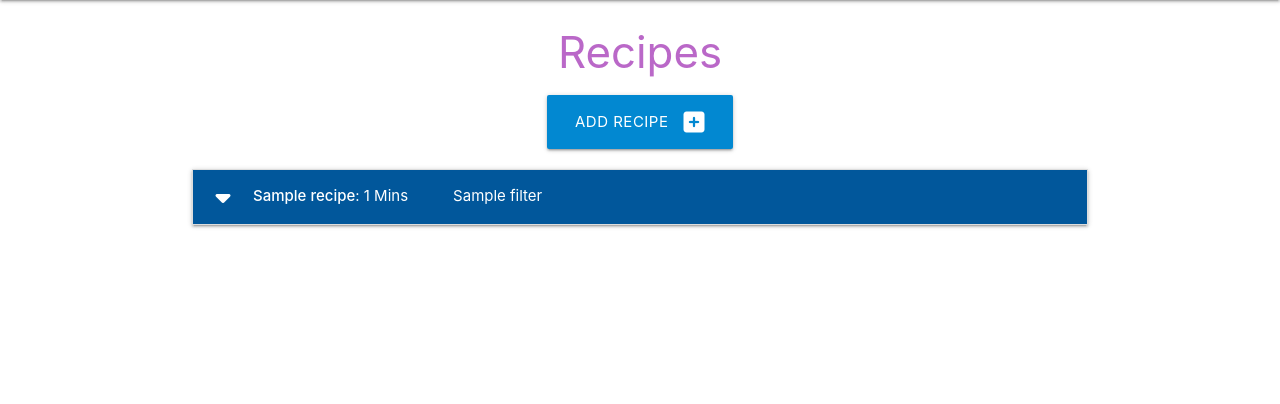
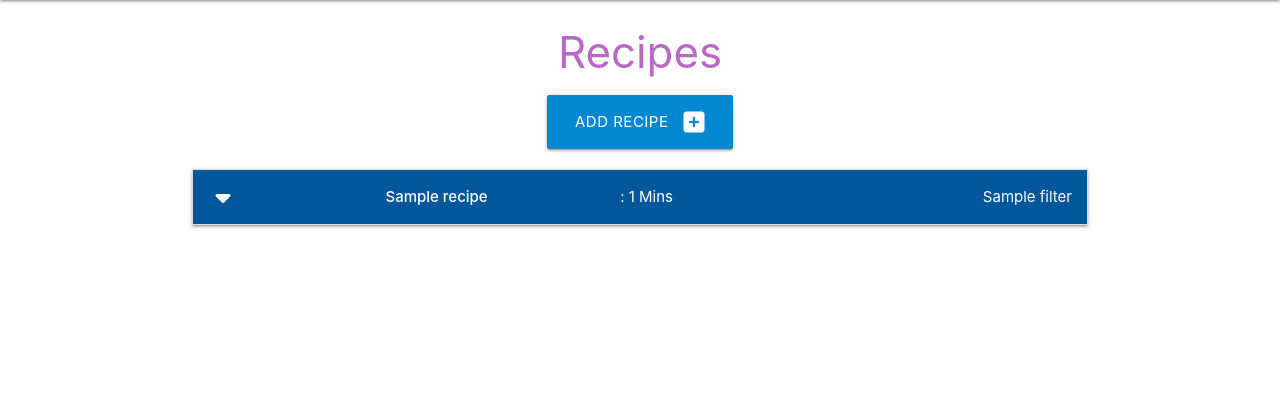
Before and after one commit to SLeighton-dot-com/Recipe-Database, a Flask app: page / in a window 1280 px wide. Shown: the part 64-468 px from the top of the page. Run offline with Flask 3, Linux system fonts and the light colour scheme; tables that the repository leaves empty hold one stand-in row (values such as "Sample post"); some libraries are stand-ins or nearby versions.

Commit message:
CSS:Added styling to collapsible-header content

```diff
--- a/recipes/static/css/style.css
+++ b/recipes/static/css/style.css
@@ -19,3 +19,9 @@
 .edit-btn {
     margin-bottom: 10px;
 }
+
+.flex-container {
+    display: flex;
+    justify-content: space-between;
+    align-items: center;
+}
--- a/recipes/templates/recipes.html
+++ b/recipes/templates/recipes.html
@@ -14,7 +14,7 @@
 <ul class="collapsible">
     {% for recipe in recipes|sort(attribute="prep_time") %}
     <li>
-        <div class="collapsible-header white-text light-blue darken-4">
+        <div class="collapsible-header white-text light-blue darken-4 flex-container">
             <i class="fas fa-caret-down"></i>
             <strong>{{ recipe.recipe_name }}</strong> : {{ recipe.prep_time }} Mins
             <i class="light-blue-text text-lighten-2"></i>
```
